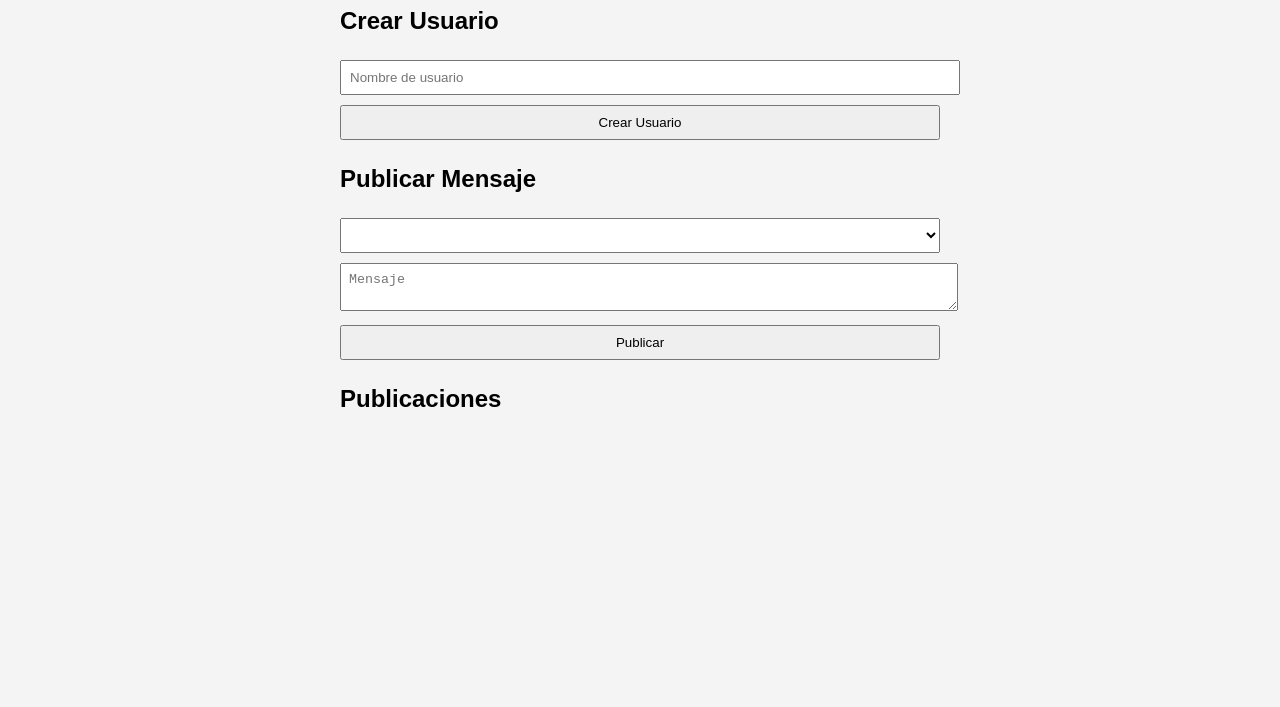
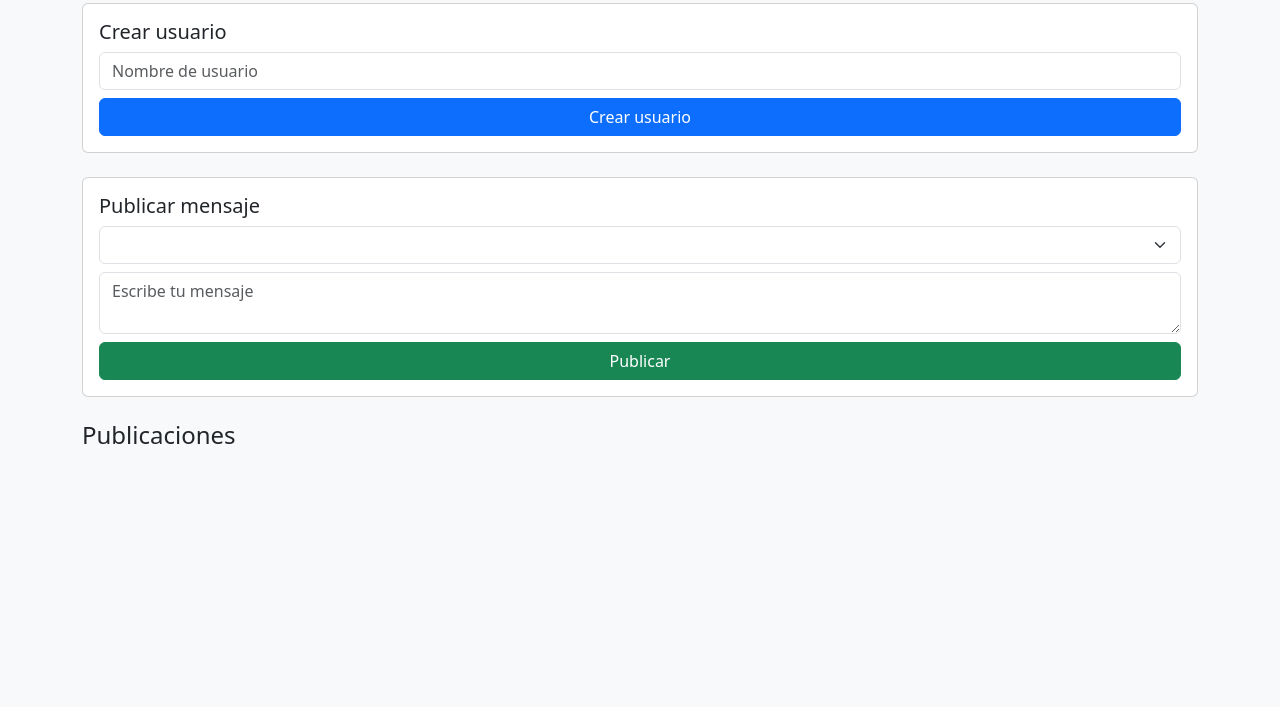
Before and after one commit to pabloandres123456/red-social, a website: page public/index.html in a window 1280 px wide. Shown: the part 93-800 px from the top of the page. Drawn offline with nearby package versions, Linux system fonts and the light colour scheme; no server answers.

Commit message:
Agregar Bootstrap a la interfaz

```diff
--- a/public/index.html
+++ b/public/index.html
@@ -1,32 +1,49 @@
-
 <!DOCTYPE html>
 <html lang="es">
 <head>
     <meta charset="UTF-8">
     <title>Red Social Node</title>
-    <style>
-        body { font-family: Arial; background: #f4f4f4; padding: 20px; max-width: 600px; margin: auto; }
-        input, select, textarea, button { margin: 5px 0; width: 100%; padding: 8px; }
-        button { cursor: pointer; }
-        .post { background: white; padding: 10px; margin-top: 10px; border-radius: 5px; }
-        .post strong { display: block; }
-    </style>
+
+    <!-- BOOTSTRAP CSS -->
+    <link href="https://cdn.jsdelivr.net/npm/bootstrap@5.3.2/dist/css/bootstrap.min.css" rel="stylesheet">
+
 </head>
-<body>
+<body class="bg-light">
 
-<h1>hablemos un rato pal aburrimiento</h1>
+<div class="container mt-4">
 
-<h2>Crear Usuario</h2>
-<input id="usuarioNuevo" placeholder="Nombre de usuario">
-<button onclick="crearUsuario()">Crear Usuario</button>
+    <h1 class="text-center mb-4">🌐 Red social de michell</h1>
 
-<h2>Publicar Mensaje</h2>
-<select id="autor"></select>
-<textarea id="mensaje" placeholder="Mensaje"></textarea>
-<button onclick="crearPost()">Publicar</button>
+    <!-- CREAR USUARIO -->
+    <div class="card mb-4">
+        <div class="card-body">
+            <h5 class="card-title">Crear usuario</h5>
+            <input id="usuarioNuevo" class="form-control mb-2" placeholder="Nombre de usuario">
+            <button class="btn btn-primary w-100" onclick="crearUsuario()">Crear usuario</button>
+        </div>
+    </div>
 
-<h2>Publicaciones</h2>
-<div id="posts"></div>
+    <!-- PUBLICAR MENSAJE -->
+    <div class="card mb-4">
+        <div class="card-body">
+            <h5 class="card-title">Publicar mensaje</h5>
+
+            <select id="autor" class="form-select mb-2"></select>
+
+            <textarea id="mensaje" class="form-control mb-2" placeholder="Escribe tu mensaje"></textarea>
+
+            <button class="btn btn-success w-100" onclick="crearPost()">Publicar</button>
+        </div>
+    </div>
+
+    <!-- POSTS -->
+    <h4>Publicaciones</h4>
+    <div id="posts"></div>
+
+</div>
+
+<!-- BOOTSTRAP JS -->
+<script src="https://cdn.jsdelivr.net/npm/bootstrap@5.3.2/dist/js/bootstrap.bundle.min.js"></script>
 
 <script src="script.js"></script>
 </body>
--- a/public/script.js
+++ b/public/script.js
@@ -1,10 +1,6 @@
-// Crear usuario
 async function crearUsuario() {
     const nombre = document.getElementById("usuarioNuevo").value.trim();
-    if (!nombre) {
-        alert("Ingresa un nombre válido");
-        return;
-    }
+    if (!nombre) return alert("Ingresa un nombre válido");
 
     const res = await fetch("/usuarios", {
         method: "POST",
@@ -13,26 +9,17 @@ async function crearUsuario() {
     });
 
     const data = await res.json();
+    if (!res.ok) return alert(data.error);
 
-    if (!res.ok) {
-        alert(data.error);
-        return;
-    }
-
-    alert("Usuario creado ✅");
     document.getElementById("usuarioNuevo").value = "";
     cargarUsuarios();
 }
 
-// Crear post
 async function crearPost() {
     const usuario = document.getElementById("autor").value;
     const contenido = document.getElementById("mensaje").value.trim();
 
-    if (!contenido) {
-        alert("El mensaje no puede estar vacío");
-        return;
-    }
+    if (!contenido) return alert("El mensaje no puede estar vacío");
 
     const res = await fetch("/posts", {
         method: "POST",
@@ -41,23 +28,19 @@ async function crearPost() {
     });
 
     const data = await res.json();
-
-    if (!res.ok) {
-        alert(data.error);
-        return;
-    }
+    if (!res.ok) return alert(data.error);
 
     document.getElementById("mensaje").value = "";
     cargarPosts();
 }
 
-// Cargar usuarios en el select
 async function cargarUsuarios() {
     const res = await fetch("/usuarios");
     const usuarios = await res.json();
 
     const select = document.getElementById("autor");
     select.innerHTML = "";
+
     usuarios.forEach(u => {
         const option = document.createElement("option");
         option.value = u.nombre;
@@ -66,7 +49,6 @@ async function cargarUsuarios() {
     });
 }
 
-// Cargar posts
 async function cargarPosts() {
     const res = await fetch("/posts");
     const posts = await res.json();
@@ -76,15 +58,16 @@ async function cargarPosts() {
 
     posts.forEach(p => {
         contenedor.innerHTML += `
-            <div class="post">
-                <strong>${p.usuario}</strong>
-                <p>${p.contenido}</p>
-                <small>${new Date(p.fecha).toLocaleString()}</small>
+            <div class="card mb-2">
+                <div class="card-body">
+                    <h6 class="card-subtitle mb-1 text-muted">${p.usuario}</h6>
+                    <p class="card-text">${p.contenido}</p>
+                    <small class="text-muted">${new Date(p.fecha).toLocaleString()}</small>
+                </div>
             </div>
         `;
     });
 }
 
-// Inicializar
 cargarUsuarios();
 cargarPosts();
```
